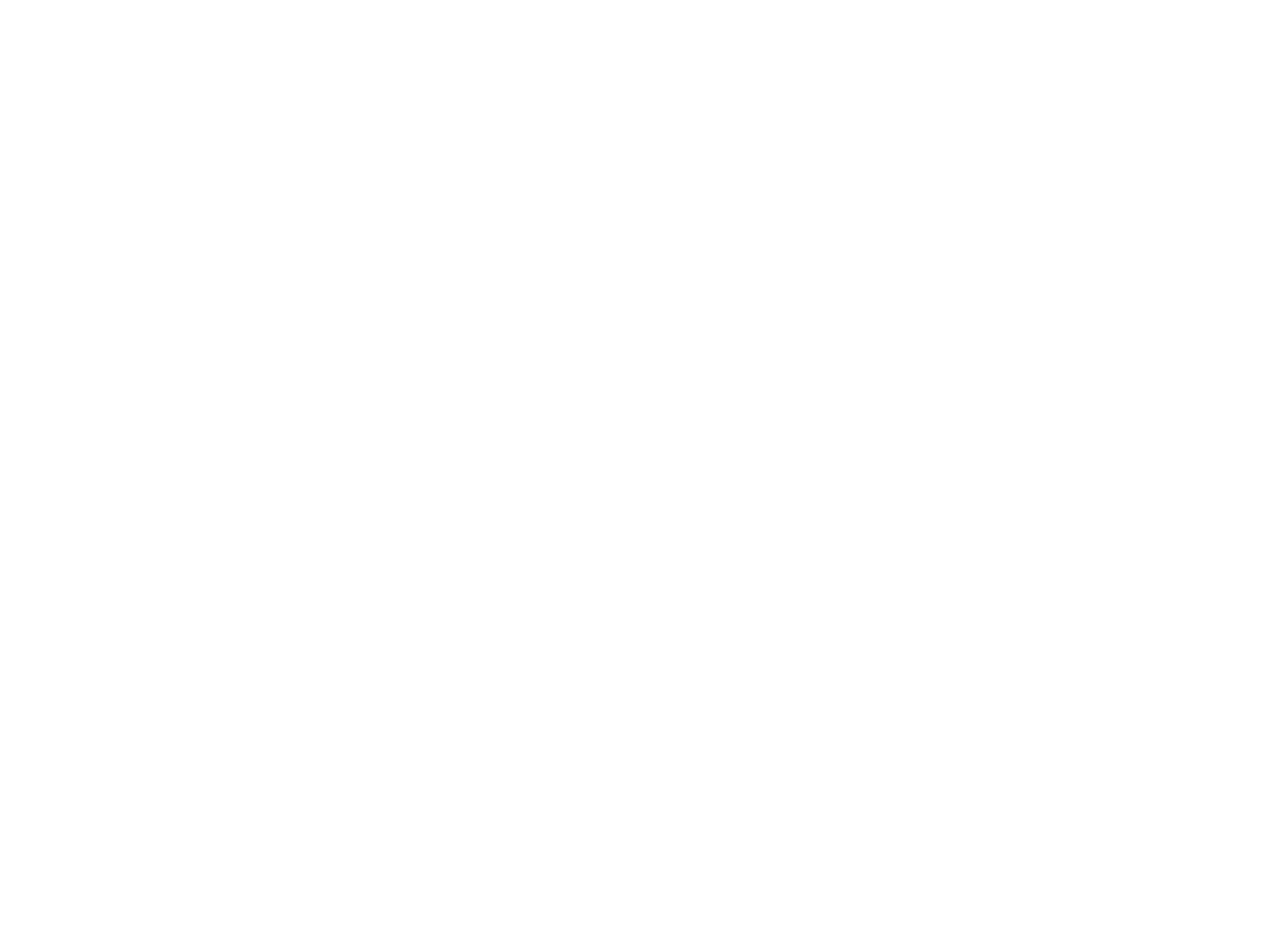
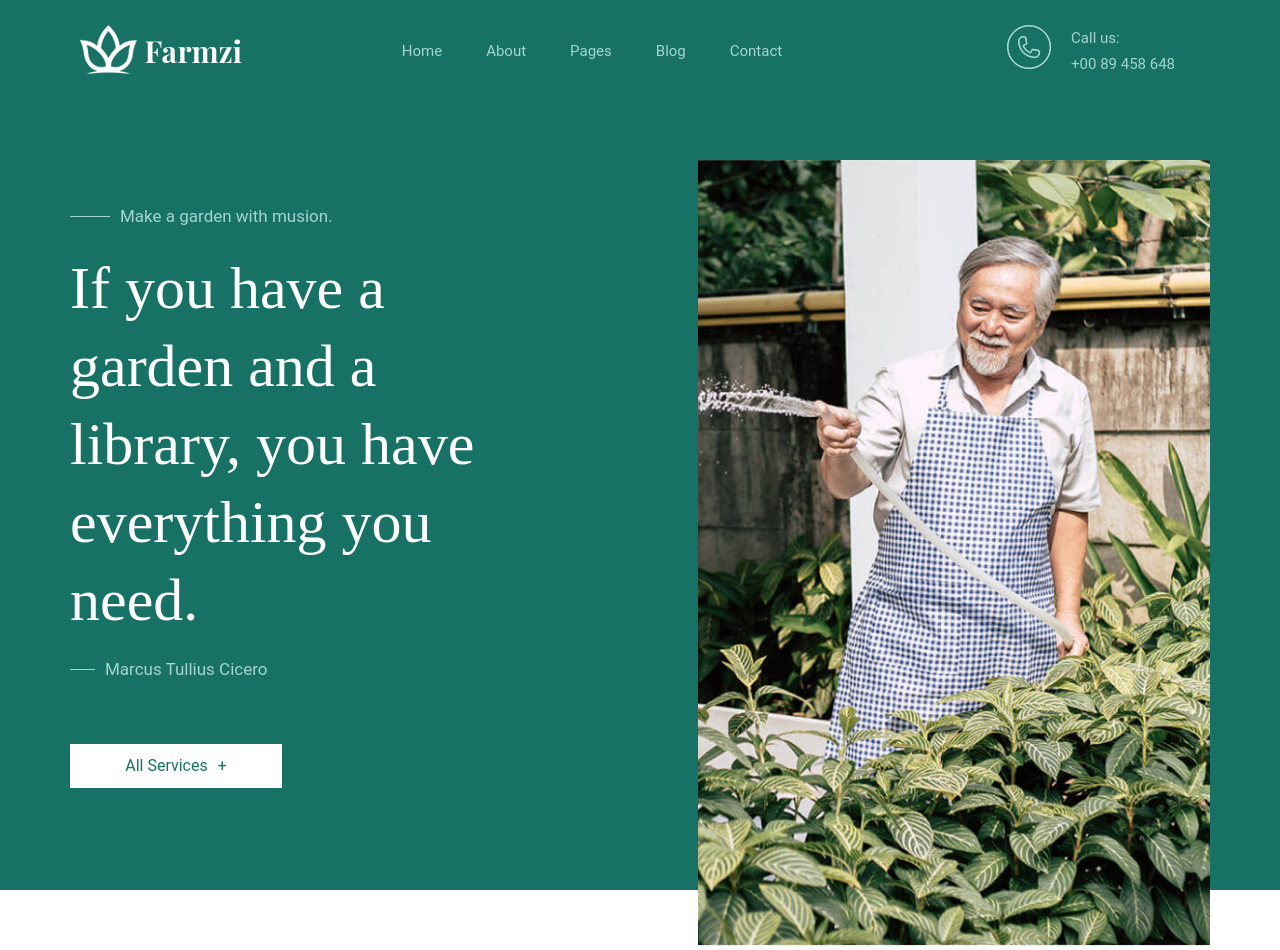
Before and after one commit to stastsiba/farmzi, a plain HTML site: page index.html in a window 1280 px wide. Before the commit the page ends 800 px from the top, so only its background shows below. Drawn offline with Linux system fonts and the light colour scheme; a web font is replaced by a local one.

Commit message:
my first commit

```diff
--- a/index.css
+++ b/index.css
@@ -0,0 +1,145 @@
+@import url('https://fonts.googleapis.com/css2?family=Fascinate&family=Open+Sans:wght@400;500&family=Playfair+Display+SC&family=Rubik:wght@400;500&display=swap');
+
+* {
+    margin: 0;
+    padding: 0;
+    box-sizing: border-box;
+    border-style: none;
+    text-decoration: none;
+
+}
+body {
+    width: 100%;
+}
+.header {
+    display: flex;
+    flex-direction: row;
+    justify-content: space-around;
+    align-items: center;
+    background-color: #177165;
+    width: 100%;
+}
+.header__link a {
+    margin-right: 40px;
+}
+.header a {
+    font-family: 'Roboto';
+    font-style: normal;
+    font-weight: 400;
+    font-size: 15px;
+    line-height: 26px;
+    color: #A4D6CF;
+}
+.header__block-contact {
+    display: flex;
+    margin: 25px;
+}
+.header__block-contact-image {
+    margin-right: 20px;
+}
+.header__block-contact-tel {
+    display: flex;
+    flex-direction: column;
+}
+.header__block-contact-tel-text {
+    color: #A4D6CF;
+    font-family: 'Roboto';
+    font-style: normal;
+    font-weight: 400;
+    font-size: 15px;
+    line-height: 26px;
+}
+.main {
+    background-color: #177165;
+    width: 100%;
+}
+.main__wrapper-title {
+    max-width: 1140px;
+    margin: 0 auto;
+    display: flex;
+    flex-direction: row-reverse;
+    justify-content: space-between;
+    height: 788px;
+}
+.main__left-block {
+    padding-top: 100px;
+}
+.main__left-block-top {
+    display: flex;
+    flex-direction: row;
+    align-items: center;
+}
+.main__left-block-line-top {
+    background: #A4D6CF;
+    width: 40px;
+    height: 1px;
+    float: left;
+    align-items: center;
+    margin-right: 10px;
+}
+.main__left-block-text-line-top {
+    font-family: 'Roboto';
+    font-style: normal;
+    font-weight: 400;
+    font-size: 17px;
+    line-height: 29px;
+    color: #A4D6CF;
+}
+.main__left-block-title {
+    font-family: 'Playfair Display';
+    font-style: normal;
+    font-weight: 400;
+    font-size: 60px;
+    line-height: 78px;
+    color: #FFFFFF;
+    max-width: 450px;
+    margin-top: 18px;
+    margin-bottom: 16px;
+}
+.main__left-block-bottom {
+    display: flex;
+    align-items: center;
+}
+.main__left-block-line-bottom {
+    width: 25px;
+    height: 1px;
+    background: #A4D6CF;
+    margin-right: 10px;
+}
+.main__left-block-text-line-bottom {
+    font-family: 'Roboto';
+    font-style: normal;
+    font-weight: 400;
+    font-size: 17px;
+    line-height: 29px;
+    color: #A4D6CF;
+}
+.main__left-block-button {
+    background: #FFFFFF;
+    border: 2px solid #FFFFFF;
+    width: 212px;
+    height: 44px;
+    margin-top: 60px;
+}
+.main__left-block-button-text {
+    font-family: 'Roboto';
+    font-style: normal;
+    font-weight: 400;
+    font-size: 16px;
+    line-height: 26px;
+    color: #177165;
+}
+.main__left-block-button-text-symbol {
+    font-family: 'Roboto';
+    font-style: normal;
+    font-weight: 400;
+    font-size: 16px;
+    line-height: 26px;
+    color: #177165;
+    padding-left: 10px;
+}
+.main__right-block-image {
+    width: 100%;
+    height: 844px;
+    padding-top: 58px;
+}
--- a/index.html
+++ b/index.html
@@ -4,11 +4,62 @@
     <meta charset="UTF-8">
     <meta http-equiv="X-UA-Compatible" content="IE=edge">
     <meta name="viewport" content="width=device-width, initial-scale=1.0">
-    <link rel="stylesheet" href="index.css">
+    <link rel="stylesheet" href="/index.css">
+    <link rel="stylesheet" href="/media.css">
     <title>Farmzi</title>
 </head>
 <body>
+        <header class="header">
+            <div class="header__image">
+                <img class="header__icon" src="./image/Снимок экрана от 2022-07-21 17-52-03.png" alt="icon">
+            </div>
+            <div class="header__link">
+                <a class="header__link-home" href="/">Home</a>
+                <a class="header__link-about" href="#">About</a>
+                <a class="header__link-pages" href="#">Pages</a>
+                <a class="header__link-blog" href="#">Blog</a>
+                <a class="header__link-contact" href="#">Contact</a>
+            </div>
+            <div class="header__block-contact">
+                <div class="header__block-contact-image">
+                    <img src="./image/IMAGE.png" alt="icon">
+                </div>
+                <div class="header__block-contact-tel">
+                    <span class="header__block-contact-tel-text">Call us:</span>
+                    <a class="header__block-contact-tel-number" href="tel:+00 89 458 648">+00 89 458 648</a>
+                </div>
+            </div>
+        </header>
+        <main class="main">
+            <section class="main__wrapper-title">
+                <div>
+                    <img class="main__right-block-image" src="./image/photo1.png" alt="photo">
+                </div>
+                <div class="main__left-block">
+                    <div class="main__left-block-top">
+                        <div class="main__left-block-line-top"></div>
+                        <div class="main__left-block-text-line-top">
+                            Make a garden with musion.
+                        </div>
+                    </div>
+                    <div class="main__left-block-title">
+                        If you have a garden and a library, you have everything you need.
+                    </div>
+                    <div class="main__left-block-bottom">
+                        <div class="main__left-block-line-bottom"></div>
+                        <div class="main__left-block-text-line-bottom">
+                            Marcus Tullius Cicero
+                        </div>
+                    </div>
+                    <div class="main__left-block-block-bottom-button">
+                        <button class="main__left-block-button"><span class="main__left-block-button-text">All Services</span><span class="main__left-block-button-text-symbol">+</span></button>
+                    </div>
+                </div>
+            </section>
+        </main>
+        <footer>
 
+        </footer>
     <script src="./index.js"></script>
 </body>
 </html>
--- /dev/null
+++ b/media.css
@@ -0,0 +1,57 @@
+@media (max-width: 1140px)  {
+        .header__link a {
+            margin-right: 20px;
+        }
+        .main__wrapper-title {
+            padding-left: 25px;
+            padding-right: 25px;
+        }
+        .main__left-block-title {
+            font-size: 50px;
+            line-height: 60px
+        }
+        .main__right-block-image {
+            height: 640px;
+        }
+        .main__wrapper-title {
+            height: 600px;
+        }
+
+}
+@media (max-width: 806px)  {
+    .main__left-block-title {
+        font-size: 40px;
+        line-height: 50px
+    }
+}
+@media (max-width: 425px)  {
+    .header {
+
+    }
+    .main__wrapper-title {
+        display: block;
+    }
+    .main__right-block-image {
+        padding-top: 10px;
+        padding-bottom: 10px;
+        height: 350px;
+        max-width: 100%;
+    }
+    .main__left-block {
+        padding-top: 15px;
+    }
+    .main__left-block-title {
+        font-size: 30px;
+        line-height: 30px;
+        margin-top: 10px;
+        margin-bottom: 10px;
+    }
+    .main__left-block-button {
+        margin-top: 10px;
+    }
+    .header {
+        display: flex;
+        flex-direction: column;
+        align-items: center;
+    }
+}
```
Also changed, not shown: image/IMAGE.png (added), image/photo1.png (added), image/Снимок экрана от 2022-07-21 17-52-03.png (added), 1 other file.
